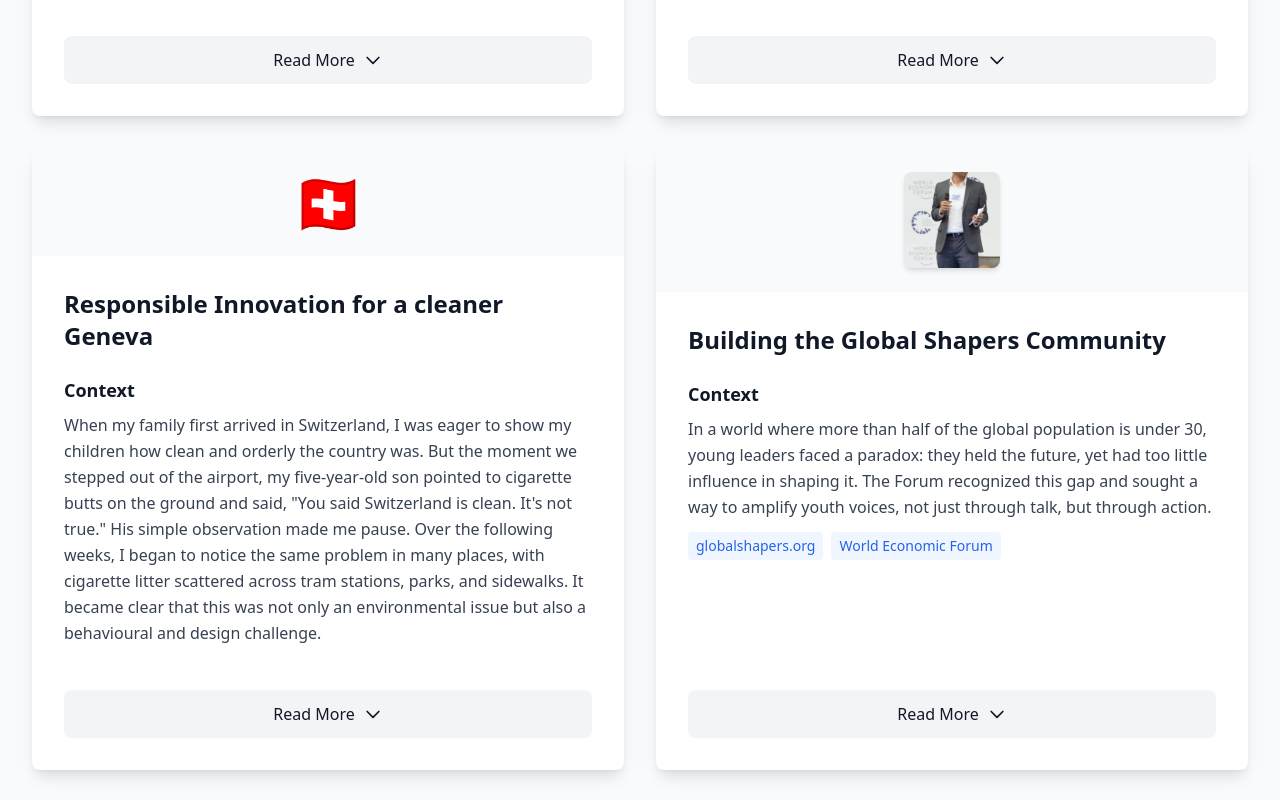
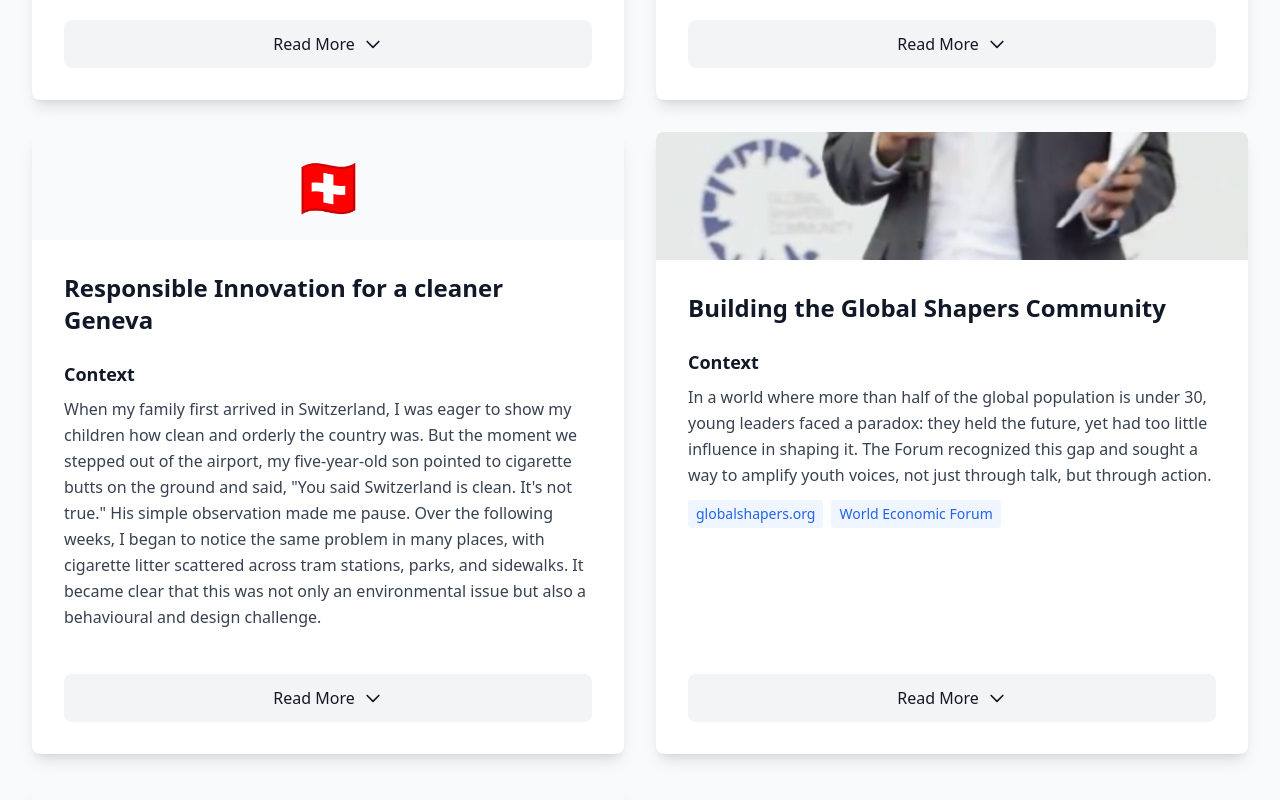
Before and after one commit to Wijay000/draft, a Next.js app: page /impact in a window 1280 px wide. Shown: the part 1460-2260 px from the top of the page. Built offline with nearby package versions, Linux system fonts and the light colour scheme.

Commit message:
Add Impact-MW image to mature job seekers card and improve image sizing for full-width alignment

```diff
--- a/pages/impact.js
+++ b/pages/impact.js
@@ -91,7 +91,7 @@ export default function Impact() {
     },
     {
       title: "Innovating for mature job seekers in UK",
-      image: "🇬🇧", // UK flag for location
+      image: "/images/Impact - MW.jpg", // Using specific MW image
       sections: [
         {
           heading: "Context",
@@ -220,15 +220,17 @@ export default function Impact() {
             className="bg-white rounded-lg shadow-lg overflow-hidden hover:shadow-xl transition-shadow flex flex-col"
           >
             {/* Image/Icon above each card */}
-            <div className="flex justify-center items-center p-6 bg-gray-50">
+            <div className="bg-gray-50">
               {story.image.startsWith('/') ? (
                 <img
                   src={story.image}
                   alt={story.title}
-                  className="w-24 h-24 object-cover rounded-lg shadow-md"
+                  className="w-full h-32 object-cover"
                 />
               ) : (
-                <div className="text-6xl">{story.image}</div>
+                <div className="flex justify-center items-center p-6">
+                  <div className="text-6xl">{story.image}</div>
+                </div>
               )}
             </div>
 
```
Also changed, not shown: public/images/Impact - MW.jpg (added).
